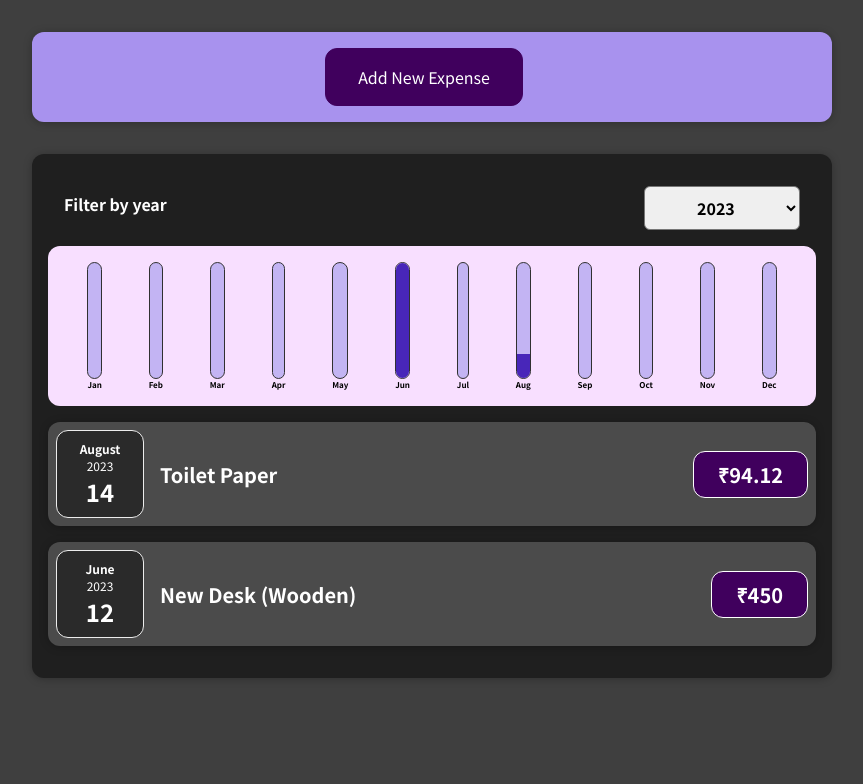
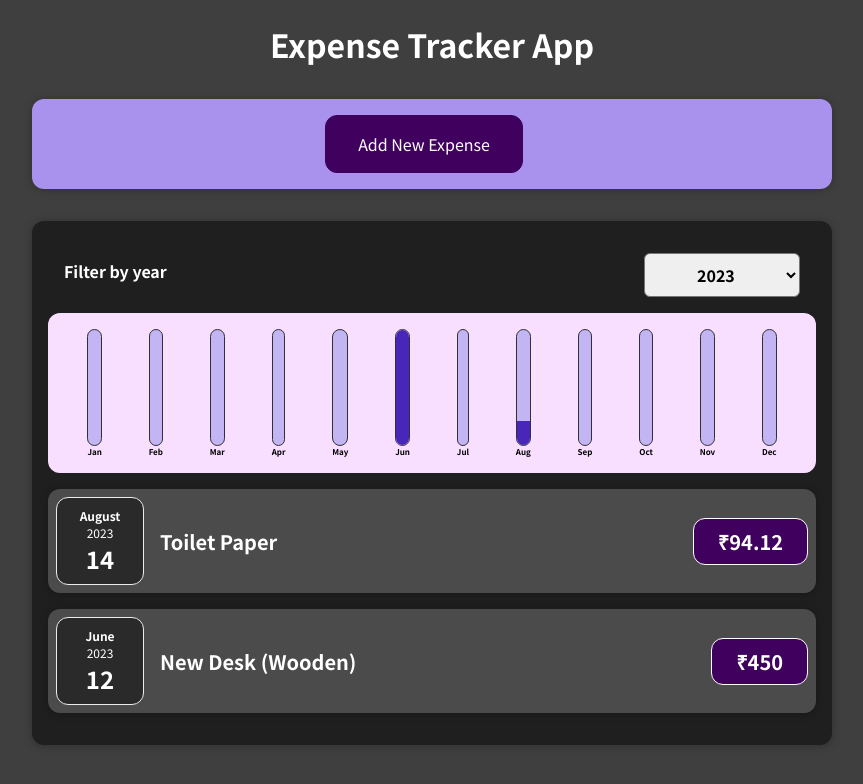
Before and after one commit to devsankit/expense-app, a React (Create React App) app: page / in a window 1280 px wide. Shown: the top 784 px of the page, without its empty margins (208-1071 px from the left). Built offline with nearby package versions, Linux system fonts and the light colour scheme.

Commit message:
New Header

```diff
--- a/package.json
+++ b/package.json
@@ -38,6 +38,7 @@
     ]
   },
   "devDependencies": {
+    "@babel/plugin-proposal-private-property-in-object": "^7.21.11",
     "gh-pages": "^6.0.0"
   }
 }
--- /dev/null
+++ b/src/App.css
@@ -0,0 +1,4 @@
+.App{
+    text-align: center;
+    color: white;
+}
--- a/src/App.js
+++ b/src/App.js
@@ -2,6 +2,8 @@ import React, { useState } from 'react';
 
 import NewExpense from './components/NewExpense/NewExpense';
 import Expenses from './components/Expenses/Expenses';
+
+import './App.css'
 
 const DUMMY_EXPENSES = [
   {
@@ -43,9 +45,9 @@ const App = () => {
 
   return (
     <div>
+      <h1 data-testid="1" className='App'>Expense Tracker App</h1>
       <NewExpense onAddExpense={addExpenseHandler} />
       <Expenses items={expenses} />
-      <a data-testid="1"></a>
     </div>
   );
 };
```
Also changed, not shown: 2 other files (tests, documents, lock files or other folders).
